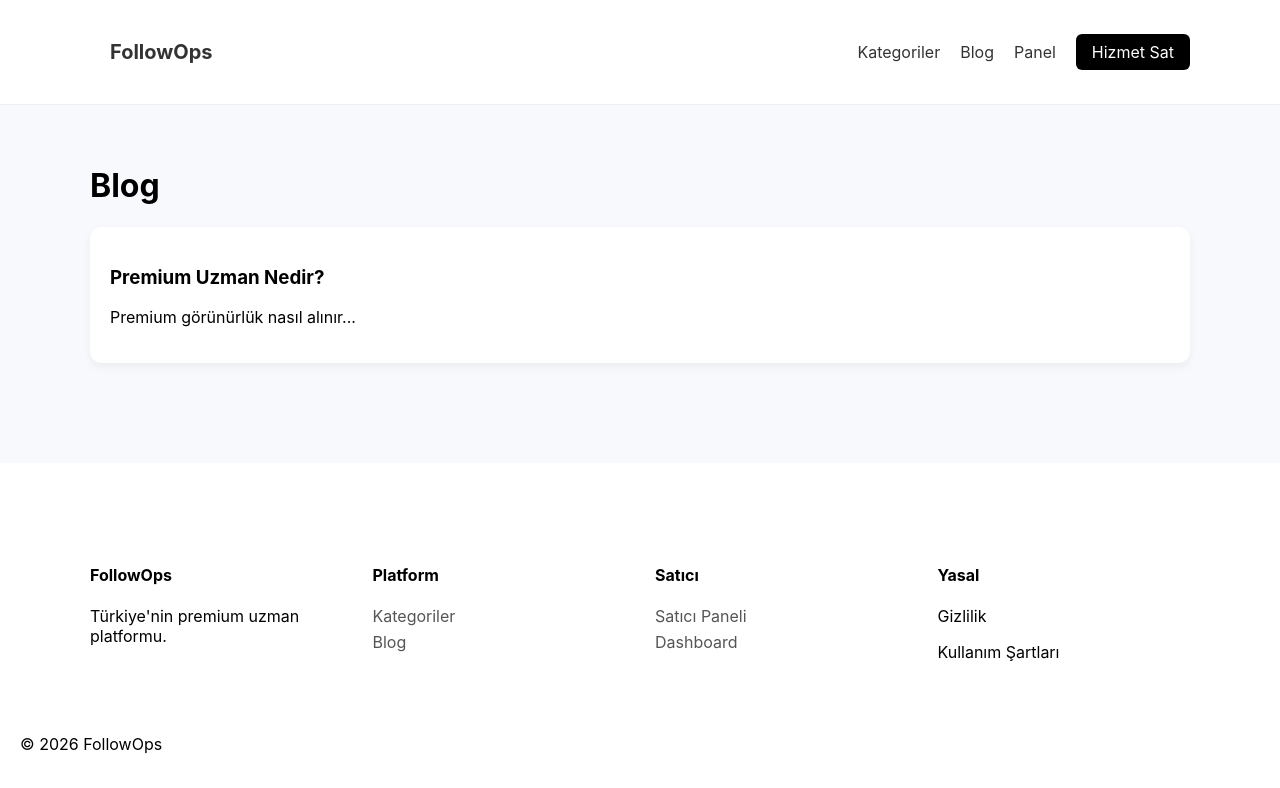
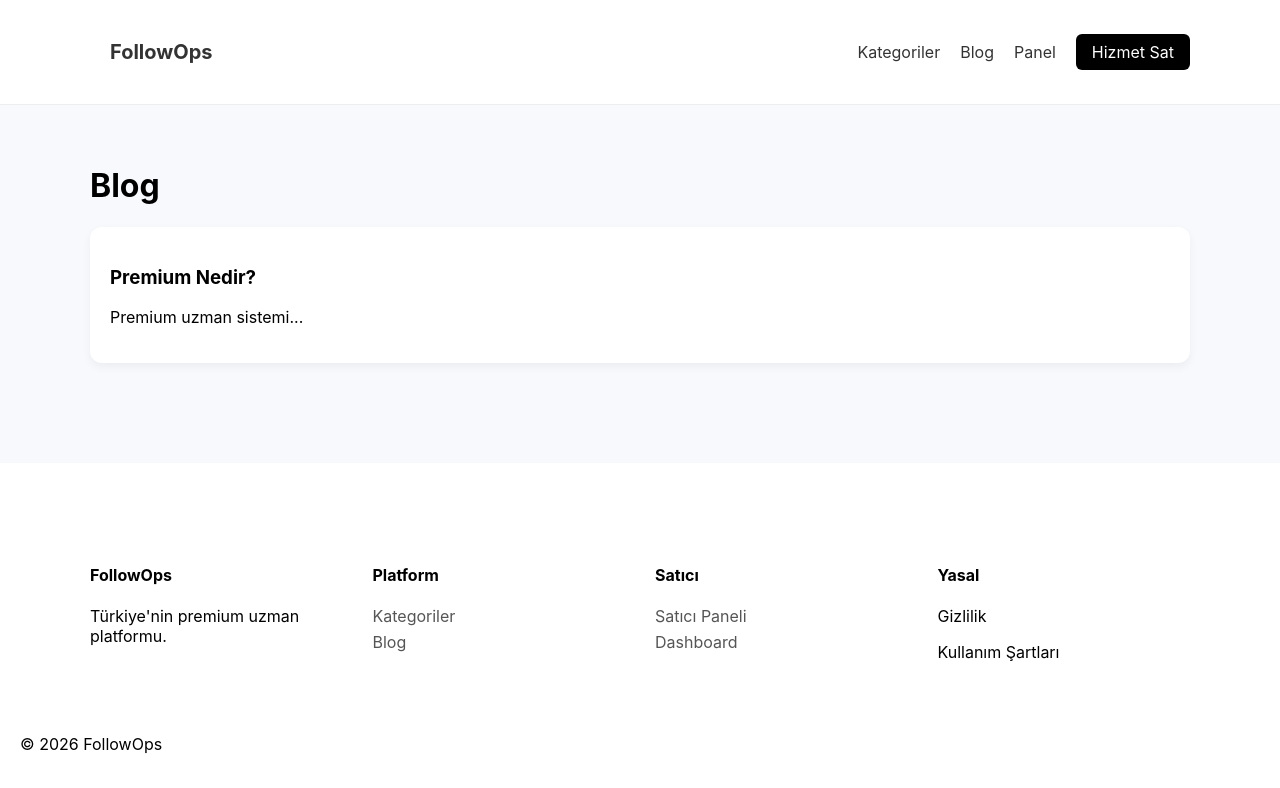
Before and after one commit to omerfarukkaplan/premium-platform, a Next.js app: page /blog/1 in a window 1280 px wide. Shown: the top 788 px of the page. Built offline with nearby package versions, Linux system fonts and the light colour scheme.

Commit message:
Update page.tsx

```diff
--- a/app/blog/[slug]/page.tsx
+++ b/app/blog/[slug]/page.tsx
@@ -2,10 +2,9 @@ export default function BlogPage() {
   return (
     <div className="container">
       <h1>Blog</h1>
-
-      <div className="card">
-        <h3>Premium Uzman Nedir?</h3>
-        <p>Premium görünürlük nasıl alınır...</p>
+      <div className="card glass">
+        <h3>Premium Nedir?</h3>
+        <p>Premium uzman sistemi...</p>
       </div>
     </div>
   );
```
